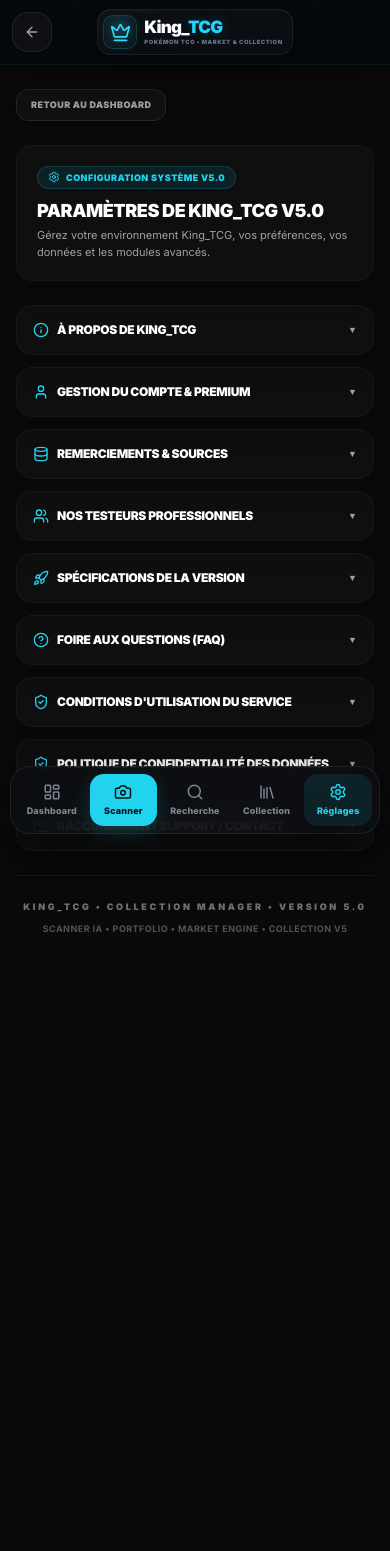
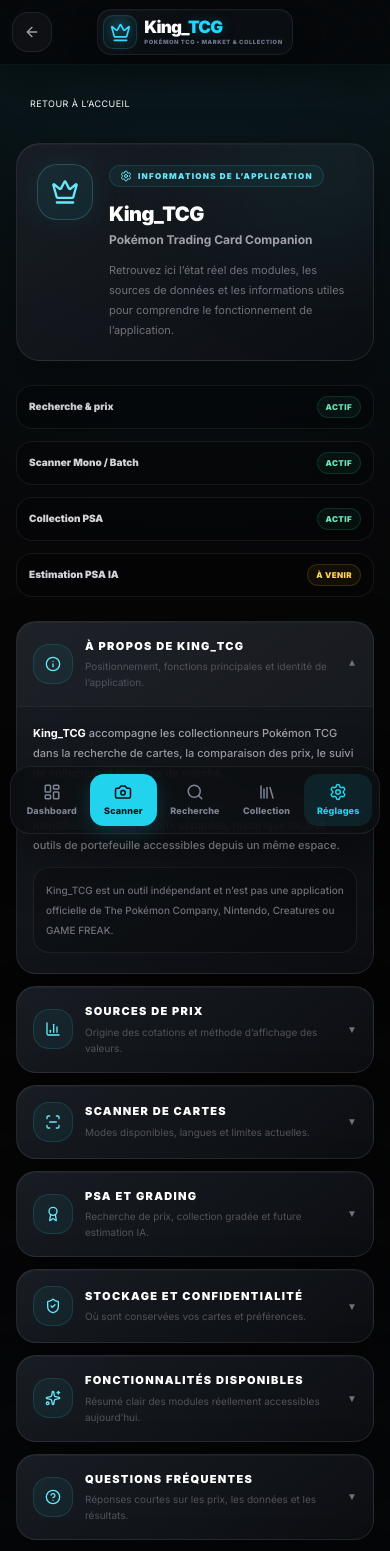
Before and after one commit to dylangdm1-dotcom/King_TcgV1, a Next.js app: page /parametres in a window 390 px wide. Shown: the top 1551 px of the page. Before the commit the page ends 1047 px from the top, so only its background shows below. Built offline with nearby package versions, Linux system fonts and the light colour scheme.

Commit message:
Update page.tsx

```diff
--- a/app/parametres/page.tsx
+++ b/app/parametres/page.tsx
@@ -4,56 +4,80 @@
 import Link from "next/link";
 import {
   Settings,
-  User,
   Database,
-  Users,
   Info,
   ShieldCheck,
   HelpCircle,
-  Mail,
-  Rocket,
+  ScanLine,
+  Award,
+  BarChart3,
+  CloudOff,
+  Crown,
+  ExternalLink,
+  Sparkles,
 } from "lucide-react";
 
 import Navbar from "../../components/Navbar";
 
 interface AccordionProps {
   title: string;
-  icon?: React.ReactNode;
+  description: string;
+  icon: React.ReactNode;
   children: React.ReactNode;
+  defaultOpen?: boolean;
 }
 
-function AccordionItem({ title, icon, children }: AccordionProps) {
-  const [isOpen, setIsOpen] = useState(false);
+function AccordionItem({
+  title,
+  description,
+  icon,
+  children,
+  defaultOpen = false,
+}: AccordionProps) {
+  const [isOpen, setIsOpen] = useState(defaultOpen);
 
   return (
-    <div className="rounded-2xl border border-zinc-900 bg-neutral-900/40 overflow-hidden transition-all shadow-xl">
+    <div className="kt-premium-panel overflow-hidden rounded-[20px]">
       <button
-        onClick={() => setIsOpen(!isOpen)}
-        className={`w-full flex items-center justify-between p-4 sm:p-5 text-left transition-all ${
-          isOpen ? "bg-neutral-800/40" : "hover:bg-neutral-800/20"
+        type="button"
+        onClick={() => setIsOpen((value) => !value)}
+        className={`flex w-full items-center justify-between gap-4 p-4 text-left transition sm:p-5 ${
+          isOpen ? "bg-white/[0.025]" : "hover:bg-white/[0.018]"
         }`}
+        aria-expanded={isOpen}
       >
-        <div className="flex items-center gap-2">
-          {icon && <span className="text-cyan-400">{icon}</span>}
-          <h3 className="text-xs font-black text-white uppercase tracking-tight">
+        <div className="flex min-w-0 items-center gap-3">
+          <span className="flex h-10 w-10 shrink-0 items-center justify-center rounded-2xl border border-cyan-400/15 bg-cyan-400/[0.06] text-cyan-300">
+            {icon}
+          </span>
+          <span className="min-w-0">
+            <span className="block text-[11px] font-black uppercase tracking-[0.12em] text-white">
               {title}
-          </h3>
+            </span>
+            <span className="mt-1 block text-[10px] leading-4 text-zinc-600">
+              {description}
+            </span>
+          </span>
         </div>
+
         <span
-          className={`text-[9px] font-black text-zinc-400 transition-transform duration-200 ${
+          className={`shrink-0 text-[10px] font-black text-zinc-500 transition-transform duration-200 ${
             isOpen ? "rotate-180" : ""
           }`}
         >
           ▼
         </span>
       </button>
+
       <div
-        className={`grid transition-all duration-200 ease-in-out ${
-          isOpen ? "grid-rows-[1fr] opacity-100" : "grid-rows-[0fr] opacity-0"
+        className={`grid transition-all duration-200 ease-out ${
+          isOpen
+            ? "grid-rows-[1fr] opacity-100"
+            : "grid-rows-[0fr] opacity-0"
         }`}
       >
         <div className="overflow-hidden">
-          <div className="px-4 pb-5 pt-1 text-xs text-zinc-300 leading-relaxed space-y-3 font-medium">
+          <div className="border-t border-white/[0.06] px-4 pb-5 pt-4 text-[11px] font-medium leading-5 text-zinc-400 sm:px-5">
             {children}
           </div>
         </div>
@@ -62,225 +86,248 @@
   );
 }
 
+function StatusPill({
+  label,
+  status,
+  tone = "cyan",
+}: {
+  label: string;
+  status: string;
+  tone?: "cyan" | "green" | "amber";
+}) {
+  const toneClass = {
+    cyan: "border-cyan-400/15 bg-cyan-400/[0.06] text-cyan-300",
+    green: "border-emerald-400/15 bg-emerald-400/[0.06] text-emerald-300",
+    amber: "border-amber-400/15 bg-amber-400/[0.06] text-amber-300",
+  }[tone];
+
+  return (
+    <div className="flex items-center justify-between gap-3 rounded-2xl border border-white/[0.07] bg-black/20 px-3 py-2.5">
+      <span className="text-[10px] font-black text-zinc-300">{label}</span>
+      <span className={`rounded-full border px-2 py-1 text-[8px] font-black uppercase tracking-wider ${toneClass}`}>
+        {status}
+      </span>
+    </div>
+  );
+}
+
 export default function SettingsPage() {
   return (
     <>
       <Navbar />
-      <main className="min-h-screen bg-neutral-950 text-white pb-32 selection:bg-cyan-500/20">
-        <div className="mx-auto max-w-3xl space-y-6 px-4 py-6 sm:px-6">
+
+      <main className="kt-premium-shell min-h-screen pb-32 text-white">
+        <div className="mx-auto max-w-4xl space-y-6 px-4 py-6 sm:px-6">
           <div className="flex items-center justify-between">
             <Link
               href="/"
-              className="inline-flex items-center gap-1.5 text-zinc-400 hover:text-white transition-colors font-black text-[9px] uppercase tracking-wider bg-neutral-900/60 border border-zinc-800 px-3.5 py-2 rounded-xl shadow-lg"
+              className="kt-premium-button-secondary inline-flex items-center gap-2 px-3.5 py-2 text-[9px] uppercase tracking-wider"
             >
-              Retour au Dashboard
+              Retour à l’accueil
             </Link>
           </div>
 
-          {/* HEADER V5.0 */}
-          <section className="rounded-2xl border border-zinc-900 bg-neutral-900/40 p-5 sm:p-6 shadow-xl">
-            <span className="text-[9px] font-black uppercase tracking-wider text-cyan-400 bg-cyan-500/10 border border-cyan-500/20 px-2.5 py-1 rounded-full flex items-center gap-1.5 w-fit">
-              <Settings className="w-3 h-3" />
-              Configuration système V5.0
+          <section className="kt-premium-panel relative overflow-hidden rounded-[24px] p-5 sm:p-7">
+            <div className="pointer-events-none absolute -right-16 -top-20 h-52 w-52 rounded-full bg-cyan-400/[0.06] blur-3xl" />
+            <div className="relative flex items-start gap-4">
+              <div className="flex h-14 w-14 shrink-0 items-center justify-center rounded-[20px] border border-cyan-300/20 bg-cyan-400/[0.08] text-cyan-300 shadow-[0_0_32px_rgba(34,211,238,0.08)]">
+                <Crown className="h-7 w-7" />
+              </div>
+              <div>
+                <span className="inline-flex items-center gap-1.5 rounded-full border border-cyan-400/15 bg-cyan-400/[0.06] px-2.5 py-1 text-[8px] font-black uppercase tracking-[0.16em] text-cyan-300">
+                  <Settings className="h-3 w-3" />
+                  Informations de l’application
                 </span>
-            <h1 className="mt-2 text-lg font-black uppercase tracking-tight text-white">
-              Paramètres de King_TCG V5.0
+                <h1 className="mt-3 text-xl font-black tracking-tight text-white sm:text-2xl">
+                  King_TCG
                 </h1>
-            <p className="mt-0.5 text-[11px] text-zinc-400">
-              Gérez votre environnement King_TCG, vos préférences, vos données et les modules avancés.
+                <p className="mt-1 text-xs font-bold text-zinc-400">
+                  Pokémon Trading Card Companion
                 </p>
+                <p className="mt-3 max-w-2xl text-[11px] leading-5 text-zinc-500">
+                  Retrouvez ici l’état réel des modules, les sources de données et les informations utiles pour comprendre le fonctionnement de l’application.
+                </p>
+              </div>
+            </div>
+          </section>
+
+          <section className="grid gap-3 sm:grid-cols-2 lg:grid-cols-4">
+            <StatusPill label="Recherche & prix" status="Actif" tone="green" />
+            <StatusPill label="Scanner Mono / Batch" status="Actif" tone="green" />
+            <StatusPill label="Collection PSA" status="Actif" tone="green" />
+            <StatusPill label="Estimation PSA IA" status="À venir" tone="amber" />
           </section>
 
           <div className="space-y-3">
             <AccordionItem
               title="À propos de King_TCG"
-              icon={<Info className="w-4 h-4" />}
+              description="Positionnement, fonctions principales et identité de l’application."
+              icon={<Info className="h-4 w-4" />}
+              defaultOpen
             >
+              <div className="space-y-3">
                 <p>
-                King_TCG est une solution SaaS premium pensée pour les collectionneurs exigeants et les passionnés de cartes TCG.
+                  <strong className="text-white">King_TCG</strong> accompagne les collectionneurs Pokémon TCG dans la recherche de cartes, la comparaison des prix, le suivi de collection et l’analyse de marché.
                 </p>
                 <p>
-                La plateforme regroupe désormais un ensemble complet d'outils : scanner IA, reconnaissance intelligente, gestion de collection, suivi de valeur marché, analyse portefeuille et statistiques avancées.
+                  L’interface privilégie une lecture rapide sur mobile : cartes identifiées, sources de prix séparées, historique local et outils de portefeuille accessibles depuis un même espace.
                 </p>
-              <p>
-                La version V5.0 introduit une architecture améliorée, un moteur de valorisation renforcé et une expérience utilisateur optimisée pour suivre vos actifs TCG.
+                <p className="rounded-2xl border border-white/[0.07] bg-black/20 p-3 text-[10px] text-zinc-500">
+                  King_TCG est un outil indépendant et n’est pas une application officielle de The Pokémon Company, Nintendo, Creatures ou GAME FREAK.
+                </p>
+              </div>
+            </AccordionItem>
+
+            <AccordionItem
+              title="Sources de prix"
+              description="Origine des cotations et méthode d’affichage des valeurs."
+              icon={<BarChart3 className="h-4 w-4" />}
+            >
+              <div className="grid gap-3 sm:grid-cols-2">
+                <div className="rounded-2xl border border-white/[0.07] bg-black/20 p-3">
+                  <p className="font-black text-white">Cardmarket</p>
+                  <p className="mt-1 text-[10px] text-zinc-500">Référence principalement utilisée pour le marché européen.</p>
+                </div>
+                <div className="rounded-2xl border border-white/[0.07] bg-black/20 p-3">
+                  <p className="font-black text-white">TCGPlayer</p>
+                  <p className="mt-1 text-[10px] text-zinc-500">Référence complémentaire pour le marché nord-américain.</p>
+                </div>
+                <div className="rounded-2xl border border-white/[0.07] bg-black/20 p-3">
+                  <p className="font-black text-white">eBay / ventes</p>
+                  <p className="mt-1 text-[10px] text-zinc-500">Utilisé lorsqu’une donnée de vente ou une moyenne exploitable est disponible.</p>
+                </div>
+                <div className="rounded-2xl border border-white/[0.07] bg-black/20 p-3">
+                  <p className="font-black text-white">Moyenne King_TCG</p>
+                  <p className="mt-1 text-[10px] text-zinc-500">Calculée uniquement à partir des sources réellement trouvées, sans inventer une valeur absente.</p>
+                </div>
+              </div>
+              <p className="mt-3 text-[10px] text-zinc-600">
+                Les prix sont des repères de marché. L’état, la langue, la variante et la disponibilité réelle peuvent modifier le prix final d’une carte.
               </p>
             </AccordionItem>
 
             <AccordionItem
-              title="Gestion du Compte & Premium"
-              icon={<User className="w-4 h-4" />}
+              title="Scanner de cartes"
+              description="Modes disponibles, langues et limites actuelles."
+              icon={<ScanLine className="h-4 w-4" />}
             >
+              <div className="space-y-3">
+                <div className="grid gap-3 sm:grid-cols-2">
+                  <div className="rounded-2xl border border-cyan-400/12 bg-cyan-400/[0.045] p-3">
+                    <p className="font-black text-cyan-200">Mono</p>
+                    <p className="mt-1 text-[10px] text-zinc-500">Analyse une seule carte pour fournir une identification détaillée.</p>
+                  </div>
+                  <div className="rounded-2xl border border-white/[0.07] bg-black/20 p-3">
+                    <p className="font-black text-white">Batch</p>
+                    <p className="mt-1 text-[10px] text-zinc-500">Analyse jusqu’à quatre cartes dans une même capture.</p>
+                  </div>
+                </div>
                 <p>
-                Votre compte sécurise vos préférences et permet l'accès aux fonctionnalités avancées de King_TCG.
+                  Les cartes françaises et anglaises sont les mieux prises en charge. Les cartes japonaises et chinoises peuvent être détectées, mais leur correspondance avec la base reste en cours d’amélioration.
                 </p>
-              <p>
-                Les futures fonctionnalités Premium permettront : synchronisation Cloud, sauvegarde automatique, analyses IA avancées et outils professionnels.
-              </p>
-              <p className="text-zinc-400 font-bold uppercase text-[10px] bg-black/40 border border-zinc-800 p-2 rounded-xl">
-                Statut du compte : Session locale active (Invité)
-              </p>
-              <div className="pt-1">
-                <Link
-                  href="/parametres/compte"
-                  className="inline-block bg-neutral-900 border border-zinc-800 hover:border-cyan-500/50 text-white font-black py-2.5 px-3.5 rounded-xl text-[9px] uppercase tracking-wider transition-all shadow-md"
-                >
-                  Ouvrir le panneau de compte
-                </Link>
               </div>
             </AccordionItem>
 
             <AccordionItem
-              title="Remerciements & Sources"
-              icon={<Database className="w-4 h-4" />}
+              title="PSA et grading"
+              description="Recherche de prix, collection gradée et future estimation IA."
+              icon={<Award className="h-4 w-4" />}
             >
+              <div className="space-y-3">
                 <p>
-                La précision des données King_TCG repose sur différentes sources TCG reconnues ainsi que sur les contributions de la communauté.
+                  La page PSA permet de rechercher des repères PriceCharting, d’ajouter une carte gradée à la collection et de suivre sa valeur estimée ainsi que son certificat.
                 </p>
                 <p>
-                Merci aux équipes Pokémon TCG API, TCGdex et aux contributeurs open source participant à l'évolution de l'écosystème.
+                  Le module d’estimation du grading par photos est préparé mais n’est pas encore activé. Lorsqu’il sera disponible, son résultat restera une <strong className="text-white">estimation non officielle</strong>, distincte d’une note attribuée par PSA.
+                </p>
+              </div>
+            </AccordionItem>
+
+            <AccordionItem
+              title="Stockage et confidentialité"
+              description="Où sont conservées vos cartes et préférences."
+              icon={<ShieldCheck className="h-4 w-4" />}
+            >
+              <div className="flex items-start gap-3 rounded-2xl border border-white/[0.07] bg-black/20 p-3">
+                <CloudOff className="mt-0.5 h-4 w-4 shrink-0 text-zinc-500" />
+                <p>
+                  La collection, les favoris et les préférences sont actuellement enregistrés localement dans le navigateur. Une suppression des données du navigateur peut donc effacer ces informations.
+                </p>
+              </div>
+              <p className="mt-3">
+                Aucun service Cloud n’est présenté comme actif dans cette version. Une future synchronisation devra être clairement activée par l’utilisateur.
               </p>
             </AccordionItem>
 
             <AccordionItem
-              title="Nos testeurs professionnels"
-              icon={<Users className="w-4 h-4" />}
+              title="Fonctionnalités disponibles"
+              description="Résumé clair des modules réellement accessibles aujourd’hui."
+              icon={<Sparkles className="h-4 w-4" />}
             >
-              <p>
-                Découvrez les membres de la communauté participant aux tests et à l'amélioration continue de King_TCG.
-              </p>
-              <div className="pt-2">
-                <Link
-                  href="/parametres/testeurs"
-                  className="inline-block bg-neutral-900 border border-cyan-500/30 hover:border-cyan-400 text-cyan-400 font-black py-2.5 px-3.5 rounded-xl text-[9px] uppercase tracking-wider transition-all shadow-md"
-                >
-                  Voir les testeurs partenaires
-                </Link>
+              <div className="grid gap-2 sm:grid-cols-2">
+                {[
+                  "Recherche manuelle et par extension",
+                  "Prix Cardmarket, TCGPlayer et données complémentaires",
+                  "Fiches cartes et graphiques de marché",
+                  "Collection, favoris et tableau de bord",
+                  "Scanner Mono et Batch",
+                  "Recherche et collection PSA",
+                  "Alertes et opportunités",
+                  "Export / import selon les modules disponibles",
+                ].map((item) => (
+                  <div key={item} className="flex items-start gap-2 rounded-xl border border-white/[0.06] bg-black/15 px-3 py-2.5">
+                    <ShieldCheck className="mt-0.5 h-3.5 w-3.5 shrink-0 text-cyan-300" />
+                    <span className="text-[10px] text-zinc-400">{item}</span>
+                  </div>
+                ))}
               </div>
             </AccordionItem>
 
             <AccordionItem
-              title="Spécifications de la Version"
-              icon={<Rocket className="w-4 h-4" />}
+              title="Questions fréquentes"
+              description="Réponses courtes sur les prix, les données et les résultats."
+              icon={<HelpCircle className="h-4 w-4" />}
             >
-              <p className="font-bold text-white">
-                Version actuelle : King_TCG v5.0.0
-              </p>
-              <p className="text-zinc-400">
-                Modules disponibles :
-              </p>
-              <ul className="list-disc pl-4 space-y-1 text-zinc-400 font-mono text-[11px]">
-                <li>Recherche intelligente</li>
-                <li>Scanner OCR / IA Vision V5</li>
-                <li>Matching intelligent Pokémon</li>
-                <li>Gestion collection complète</li>
-                <li>Favoris et Watchlist</li>
-                <li>Historique des prix</li>
-                <li>Graphiques marché</li>
-                <li>Analyse tendances</li>
-                <li>Indicateurs IA</li>
-                <li>Tableau de bord portefeuille</li>
-                <li>Moteur de valorisation V5</li>
-                <li>Gestion des états cartes</li>
-              </ul>
-              <p className="text-zinc-400 pt-3 font-bold">
-                Prochaines évolutions :
-              </p>
-              <ul className="list-disc pl-4 space-y-1 text-zinc-400 font-mono text-[11px]">
-                <li>Synchronisation Cloud</li>
-                <li>Alertes marché intelligentes</li>
-                <li>Export CSV</li>
-                <li>Scanner IA Vision V6</li>
-                <li>Analyse prédictive IA</li>
-                <li>Comptes Premium</li>
-              </ul>
-              <p className="text-[10px] text-zinc-500 font-black uppercase tracking-wider pt-3">
-                Dernière mise à jour : Juillet 2026
-              </p>
+              <div className="space-y-4">
+                <div>
+                  <p className="font-black text-white">Pourquoi une synchronisation peut-elle prendre du temps ?</p>
+                  <p className="mt-1">Les résultats de cartes peuvent apparaître avant que toutes les sources de prix aient répondu. L’interface indique alors la synchronisation en cours.</p>
+                </div>
+                <div>
+                  <p className="font-black text-white">Pourquoi une carte peut-elle rester non indexée ?</p>
+                  <p className="mt-1">Une langue, une variante ou une édition peut ne pas être correctement référencée par les sources externes. King_TCG préfère afficher l’absence de donnée plutôt qu’un faux prix.</p>
+                </div>
+                <div>
+                  <p className="font-black text-white">Les analyses sont-elles des conseils financiers ?</p>
+                  <p className="mt-1">Non. Les données et projections sont des outils d’aide à la lecture du marché, pas une garantie de performance ou de revente.</p>
+                </div>
+              </div>
             </AccordionItem>
 
             <AccordionItem
-              title="Foire aux Questions (FAQ)"
-              icon={<HelpCircle className="w-4 h-4" />}
-            >
-              <p className="font-bold text-white">
-                Comment sont calculés les prix ?
-              </p>
-              <p>
-                Les estimations affichées sont calculées à partir de données de marché TCG, d'offres disponibles et d'historiques de ventes afin de fournir une valeur moyenne cohérente.
-              </p>
-              <p className="font-bold text-white pt-2">
-                Les prix sont-ils exacts ?
-              </p>
-              <p>
-                Les valeurs indiquées restent des estimations. Le prix réel dépend toujours de l'état précis de la carte, du grading, de la langue, de la rareté et du marché actuel.
-              </p>
-              <p className="font-bold text-white pt-2">
-                Comment fonctionne le scanner IA ?
-              </p>
-              <p>
-                Le scanner utilise la reconnaissance d'image, l'OCR et les systèmes d'identification intelligents afin de retrouver automatiquement les cartes depuis une photo ou une image importée.
-              </p>
-              <p className="font-bold text-white pt-2">
-                Les données sont-elles sauvegardées ?
-              </p>
-              <p>
-                Actuellement, vos données sont conservées localement dans votre navigateur. La synchronisation Cloud sécurisée sera disponible avec les futures versions Premium.
-              </p>
-            </AccordionItem>
-
-            <AccordionItem
-              title="Conditions d'Utilisation du Service"
-              icon={<ShieldCheck className="w-4 h-4" />}
+              title="Crédits et écosystème"
+              description="Services de données et ressources techniques utilisées."
+              icon={<Database className="h-4 w-4" />}
             >
               <p>
-                En utilisant King_TCG, vous acceptez que les informations, analyses et estimations fournies soient uniquement destinées à aider au suivi de votre collection.
+                King_TCG s’appuie sur plusieurs services et bases TCG, notamment Pokémon TCG API, TCGdex et PriceCharting selon les modules. Leur disponibilité et leur couverture peuvent évoluer indépendamment de l’application.
               </p>
-              <p>
-                King_TCG ne peut être tenu responsable des variations du marché, des erreurs de données externes ou des décisions d'achat et de vente réalisées à partir des informations affichées.
-              </p>
-            </AccordionItem>
-
-            <AccordionItem
-              title="Politique de Confidentialité des Données"
-              icon={<ShieldCheck className="w-4 h-4" />}
+              <Link
+                href="/parametres/testeurs"
+                className="kt-premium-button-secondary mt-4 inline-flex items-center gap-2 px-3.5 py-2 text-[9px] uppercase tracking-wider"
               >
-              <p>
-                La confidentialité de vos données reste une priorité. Actuellement, vos collections, favoris et préférences sont stockés localement sur votre appareil.
-              </p>
-              <p>
-                Aucune donnée personnelle n'est vendue ou partagée. Lors du déploiement des services Cloud, la synchronisation nécessitera votre consentement explicite.
-              </p>
-            </AccordionItem>
-
-            <AccordionItem
-              title="Raccordement Support / Contact"
-              icon={<Mail className="w-4 h-4" />}
-            >
-              <p>
-                Une question, une suggestion ou un problème technique ? L'équipe King_TCG reste disponible afin d'améliorer continuellement votre expérience.
-              </p>
-              <div className="pt-1">
-                <a
-                  href="mailto:support@kingtcg.com"
-                  className="font-mono font-bold text-cyan-400 border-b border-cyan-400/40 hover:border-cyan-400 transition-colors text-xs"
-                >
-                  support@kingtcg.com
-                </a>
-              </div>
-              <p className="text-zinc-500 text-[11px] italic pt-1">
-                Délai moyen de réponse : sous 24 à 48 heures (jours ouvrés).
-              </p>
+                Découvrir les testeurs partenaires
+                <ExternalLink className="h-3 w-3" />
+              </Link>
             </AccordionItem>
           </div>
 
-          {/* FOOTER V5.0 */}
-          <footer className="mt-16 text-center border-t border-zinc-900 pt-6">
-            <p className="text-[9px] font-black text-zinc-500 uppercase tracking-[0.3em]">
-              King_TCG • Collection Manager • Version 5.0
+          <footer className="border-t border-white/[0.06] pt-6 text-center">
+            <p className="text-[10px] font-black tracking-[0.18em] text-white">
+              King_TCG
             </p>
-            <p className="mt-2 text-[9px] text-zinc-600 font-bold uppercase tracking-wider">
-              Scanner IA • Portfolio • Market Engine • Collection V5
+            <p className="mt-1 text-[9px] font-bold text-zinc-600">
+              Pokémon Trading Card Companion
             </p>
           </footer>
         </div>
```
Lines whose indentation alone changed are shown as unchanged.
